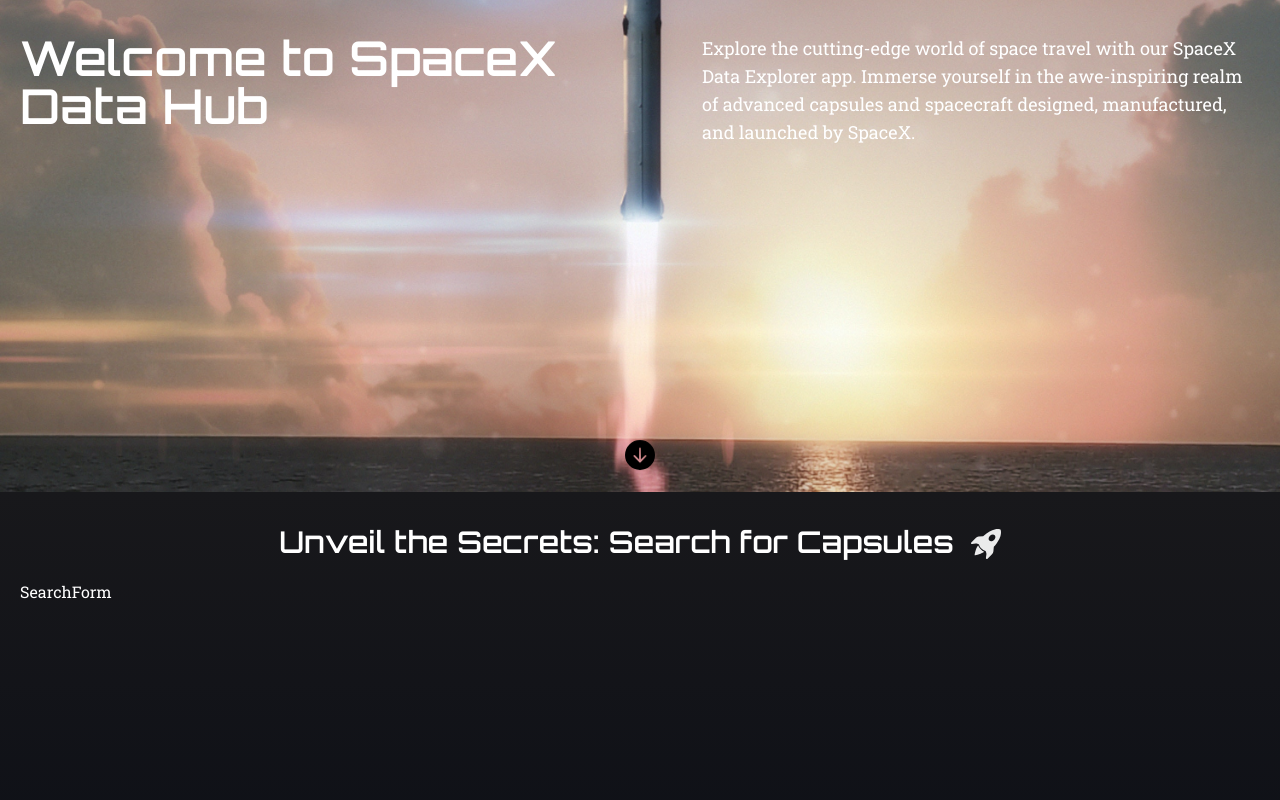
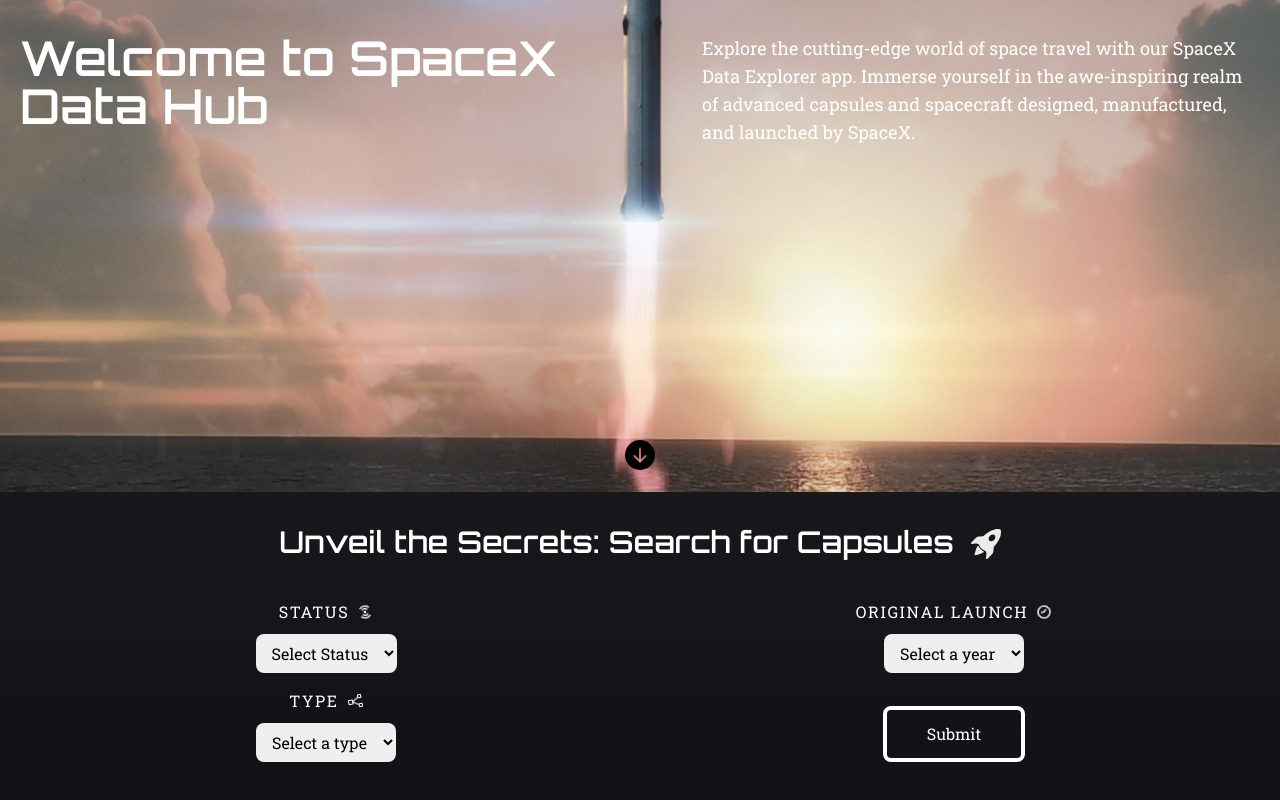
Before and after one commit to Mudi-Igbinoba/Osamudiame-Ruth-Igbinoba---Frontend-Developer, a React (Vite) app: page / in a window 1280 px wide. Shown: the part 308-1108 px from the top of the page. Built offline with nearby package versions, Linux system fonts and the light colour scheme.

Commit message:
styled the search form
finished styling the search form

```diff
--- a/src/components/SearchForm.jsx
+++ b/src/components/SearchForm.jsx
@@ -1,5 +1,87 @@
+import { HiOutlineStatusOnline, HiOutlineClock } from 'react-icons/hi';
+import { VscTypeHierarchySub } from 'react-icons/vsc';
+
 const SearchForm = () => {
-    return <div>SearchForm</div>;
+    return (
+        <section className='py-5'>
+            <form className='text-center grid gap-4 sm:grid-cols-2 sm:grid-rows-2 sm:text-base text-sm'>
+                <div>
+                    <label
+                        htmlFor='status'
+                        className='uppercase tracking-widest'>
+                        Status
+                        <HiOutlineStatusOnline className='inline ml-2 mb-1 text-white animate-spin' />
+                    </label>
+                    <br />
+                    <select
+                        className='mt-2.5 text-black py-2 px-3 rounded-lg'
+                        name='status'
+                        id='status'>
+                        <option value='' disabled selected>
+                            Select Status
+                        </option>
+                        <option value='active'>Active</option>
+                        <option value='retired'>Retired</option>
+                        <option value='unknown'>Unknown</option>
+                        <option value='destroyed'>Destroyed</option>
+                    </select>
+                </div>
+
+                <div>
+                    <label
+                        htmlFor='launch'
+                        className='uppercase tracking-widest'>
+                        Original Launch
+                        <HiOutlineClock className='inline ml-2 mb-1 text-white animate-spin' />
+                    </label>
+                    <br />
+                    <select
+                        className='mt-2.5 text-black py-2 px-3 rounded-lg'
+                        name='launch'
+                        id='launch'>
+                        <option value='' disabled selected>
+                            Select a year
+                        </option>
+                        <option value='2010'>2010</option>
+                        <option value='2012'>2012</option>
+                        <option value='2013'>2013</option>
+                        <option value='2014'>2014</option>
+                        <option value='2015'>2015</option>
+                        <option value='2016'>2016</option>
+                        <option value='2017'>2017</option>
+                        <option value='2019'>2019</option>
+                        <option value='2020'>2020</option>
+                        <option value='null'>Null</option>
+                    </select>
+                </div>
+
+                <div>
+                    <label htmlFor='type' className='uppercase tracking-widest'>
+                        Type
+                        <VscTypeHierarchySub className='inline ml-2 mb-1 text-white animate-spin' />
+                    </label>
+                    <br />
+                    <select
+                        className='mt-2.5 text-black py-2 px-3 rounded-lg'
+                        name='type'
+                        id='type'>
+                        <option value='' disabled selected>
+                            Select a type
+                        </option>
+                        <option value='Dragon 1.0'>Dragon 1.0</option>
+                        <option value='Dragon 1.1'>Dragon 1.1</option>
+                        <option value='Dragon 2.0'>Dragon 2.0</option>
+                    </select>
+                </div>
+
+                <button
+                    type='submit'
+                    className='duration-100 sm:mt-auto mt-5 mx-auto px-10 py-3 rounded-lg border-4 border-white hover:border-slate-500 hover:bg-slate-500 '>
+                    Submit
+                </button>
+            </form>
+        </section>
+    );
 };
 
 export default SearchForm;
```
